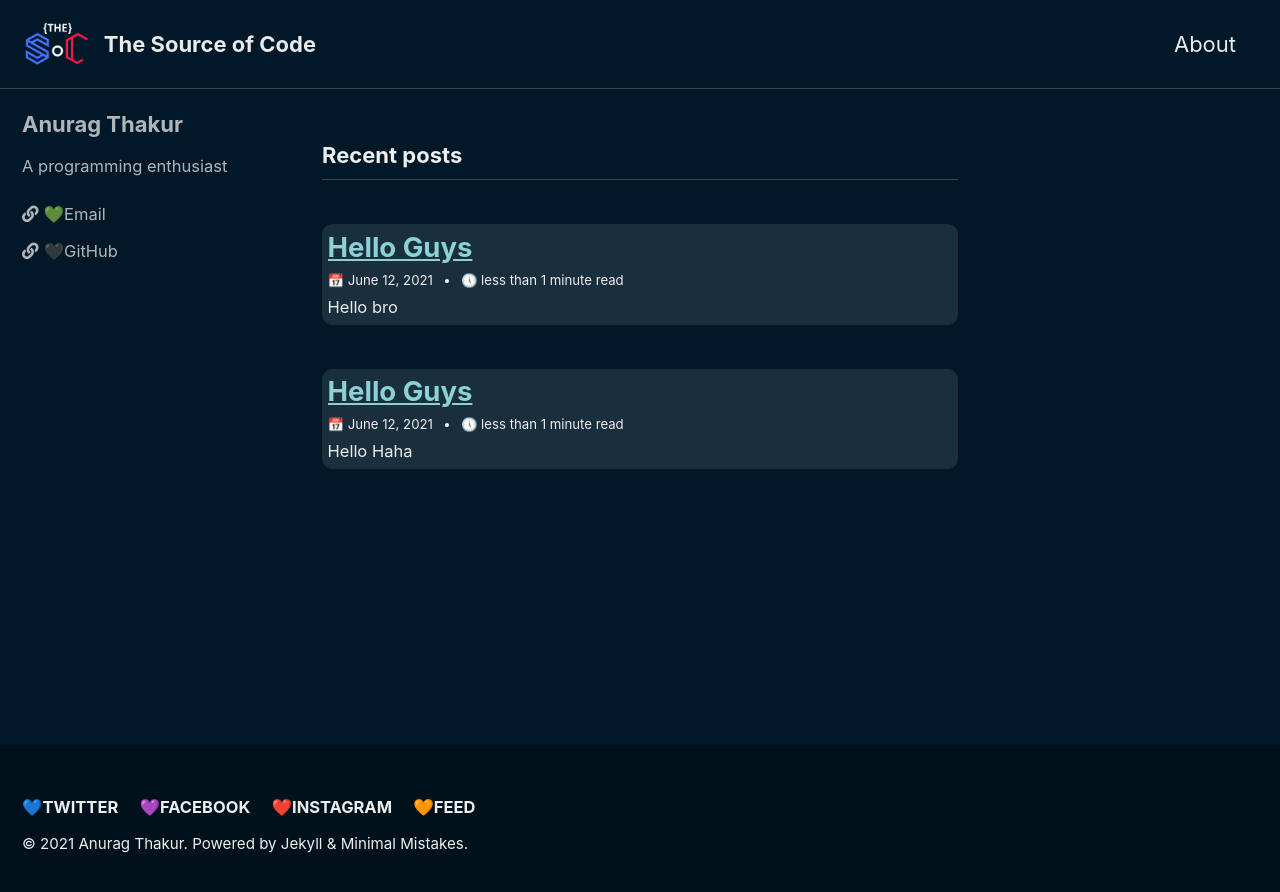
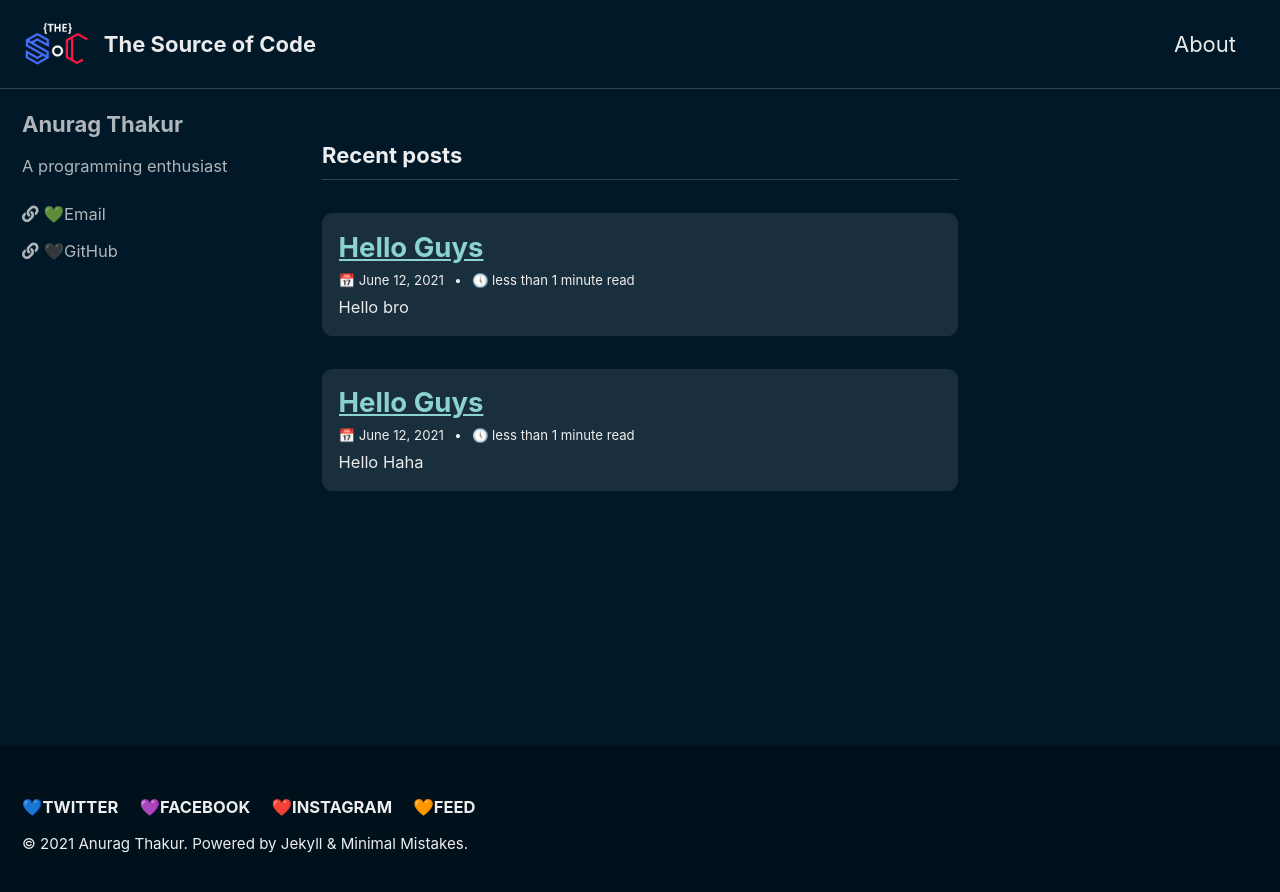
Before and after one commit to thesourceofcode/thesourceofcode.github.io, a Jekyll site: the page built from index.html, in a window 1280 px wide. Shown: the top 892 px of the page. Built offline with Jekyll 4.4.1, drawn with Linux system fonts in a browser that asks for light colours; cached includes are drawn as plain includes; the list of posts is cut into pages by our own code.

Commit message:
new layouts

```diff
--- a/_sass/minimal-mistakes/_archive.scss
+++ b/_sass/minimal-mistakes/_archive.scss
@@ -22,8 +22,8 @@
   position: relative;
   border-radius: 8pt;
   background: rgba(255, 255, 255, 0.1);
-  padding: 0.25em;
-  margin-top: 2em;
+  padding: 0.75em;
+  margin-top: 1.5em;
 
   a {
     position: relative;
```
